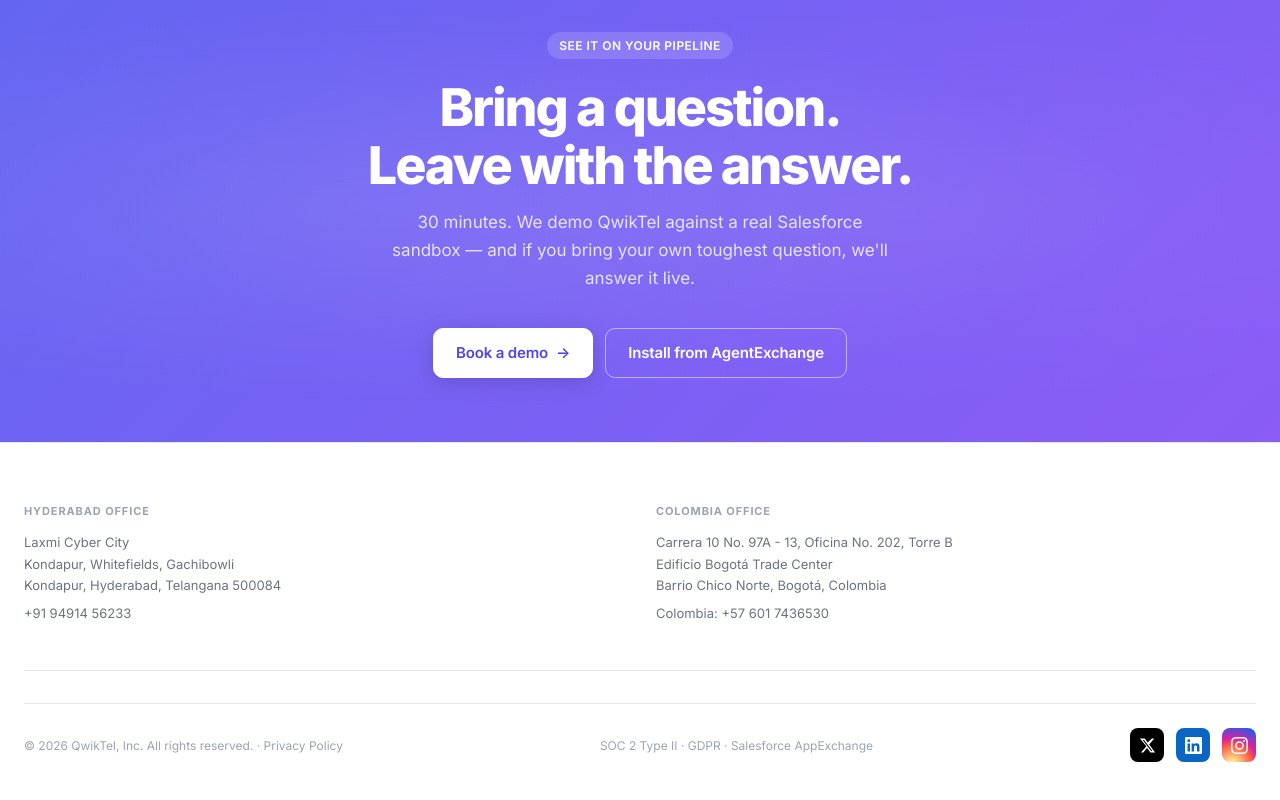
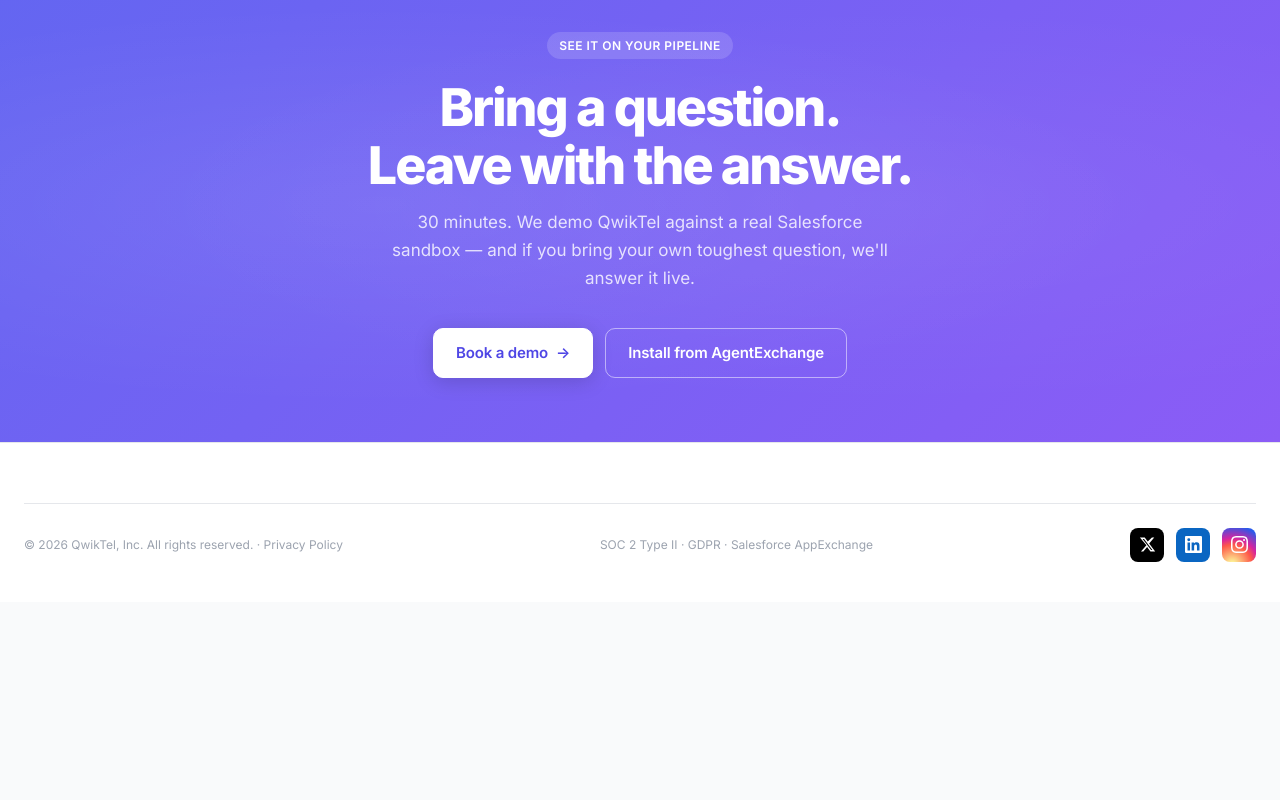
Before and after one commit to rajiniyarramreddy/qwiktel-website, a plain HTML site: page index.html in a window 1280 px wide. Shown: the part 6613-7413 px from the top of the page. After the commit the page ends 7215 px from the top, so only its background shows below. Drawn offline with nearby package versions, Linux system fonts and the light colour scheme.

Commit message:
Update index.html

```diff
--- a/index.html
+++ b/index.html
@@ -3,6 +3,14 @@
 <head>
 <meta charset="UTF-8" />
 <meta name="viewport" content="width=device-width, initial-scale=1.0, viewport-fit=cover" />
+<!-- Google tag (gtag.js) -->
+<script async src="https://www.googletagmanager.com/gtag/js?id=G-Z96WGERG7G"></script>
+<script>
+  window.dataLayer = window.dataLayer || [];
+  function gtag(){dataLayer.push(arguments);}
+  gtag('js', new Date());
+  gtag('config', 'G-Z96WGERG7G');
+</script>
 <script src="https://cdn.jsdelivr.net/npm/@emailjs/browser@4/dist/email.min.js"></script>
 <script>emailjs.init('on66kjrOVrALtb36U');</script>
 <!-- X (Twitter) Pixel Base Code -->
@@ -1207,30 +1215,6 @@
   transition: color 0.15s;
 }
 .footer-col a:hover { color: var(--primary); }
-.footer-offices {
-  display: grid;
-  grid-template-columns: repeat(auto-fit, minmax(240px, 1fr));
-  gap: 32px;
-  padding-bottom: 40px;
-  margin-bottom: 32px;
-  border-bottom: 1px solid var(--border);
-}
-.footer-office h6 {
-  font-size: 11px;
-  font-weight: 700;
-  letter-spacing: 0.08em;
-  text-transform: uppercase;
-  color: var(--text3);
-  margin-bottom: 12px;
-}
-.footer-office p {
-  font-size: 13px;
-  color: var(--text2);
-  line-height: 1.65;
-  margin-bottom: 6px;
-}
-.footer-office a { color: var(--text2); text-decoration: none; }
-.footer-office a:hover { color: var(--primary); }
 .footer-bottom {
   border-top: 1px solid var(--border);
   padding-top: 24px;
@@ -1841,26 +1825,6 @@
 
 <footer>
   <div class="wrap">
-    <div class="footer-offices">
-      <div class="footer-office">
-        <h6>Hyderabad Office</h6>
-        <p>
-          Laxmi Cyber City<br />
-          Kondapur, Whitefields, Gachibowli<br />
-          Kondapur, Hyderabad, Telangana 500084
-        </p>
-        <p><a href="tel:+919491456233">+91 94914 56233</a></p>
-      </div>
-      <div class="footer-office">
-        <h6>Colombia Office</h6>
-        <p>
-          Carrera 10 No. 97A - 13, Oficina No. 202, Torre B<br />
-          Edificio Bogotá Trade Center<br />
-          Barrio Chico Norte, Bogotá, Colombia
-        </p>
-        <p><a href="tel:+576017436530">Colombia: +57 601 7436530</a></p>
-      </div>
-    </div>
     <div class="footer-bottom">
       <span>© 2026 QwikTel, Inc. All rights reserved. · <a href="privacy.html" style="color:inherit;text-decoration:none;" onmouseover="this.style.color='#6366F1'" onmouseout="this.style.color='inherit'">Privacy Policy</a></span>
       <span>SOC 2 Type II · GDPR · Salesforce AppExchange</span>
```
